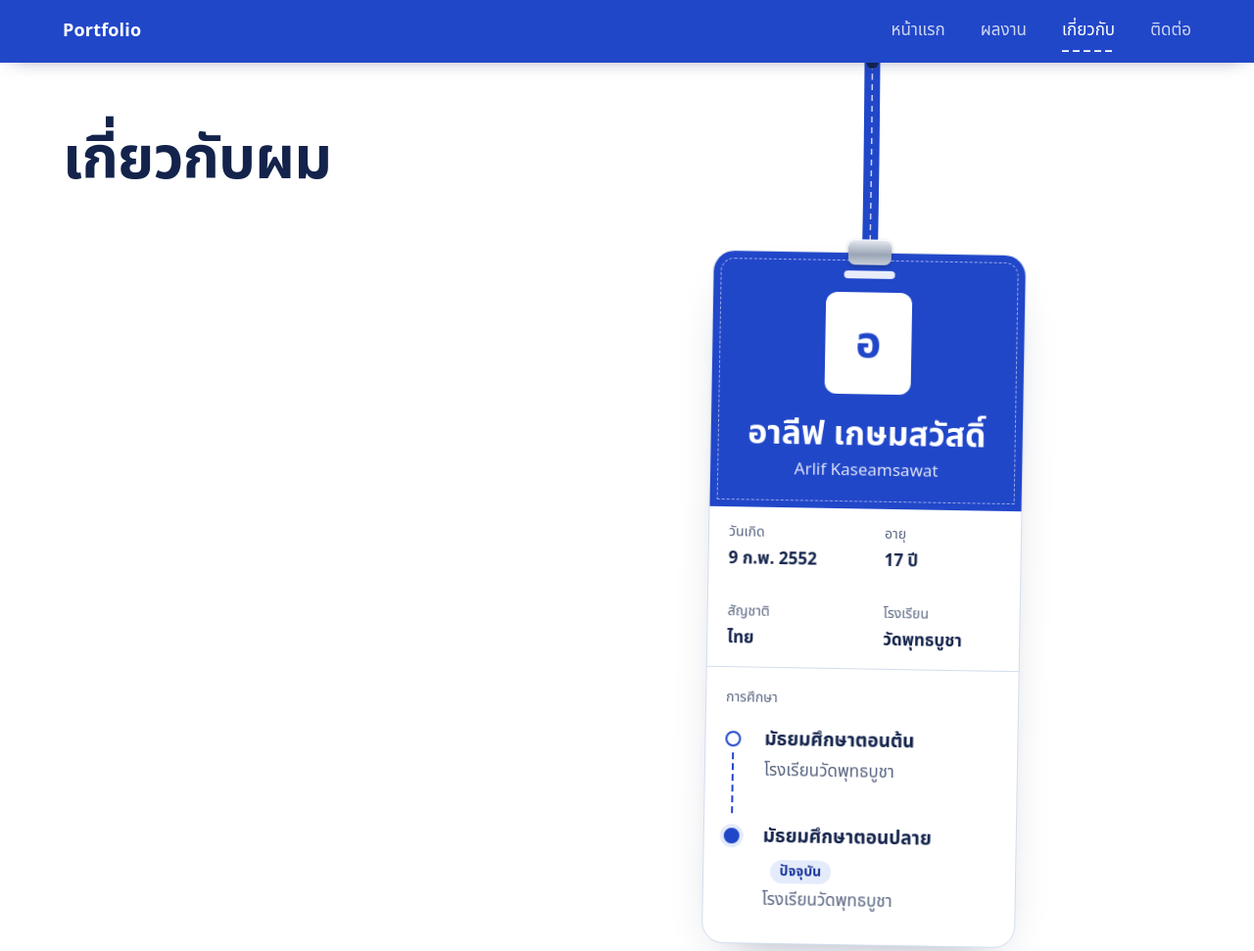
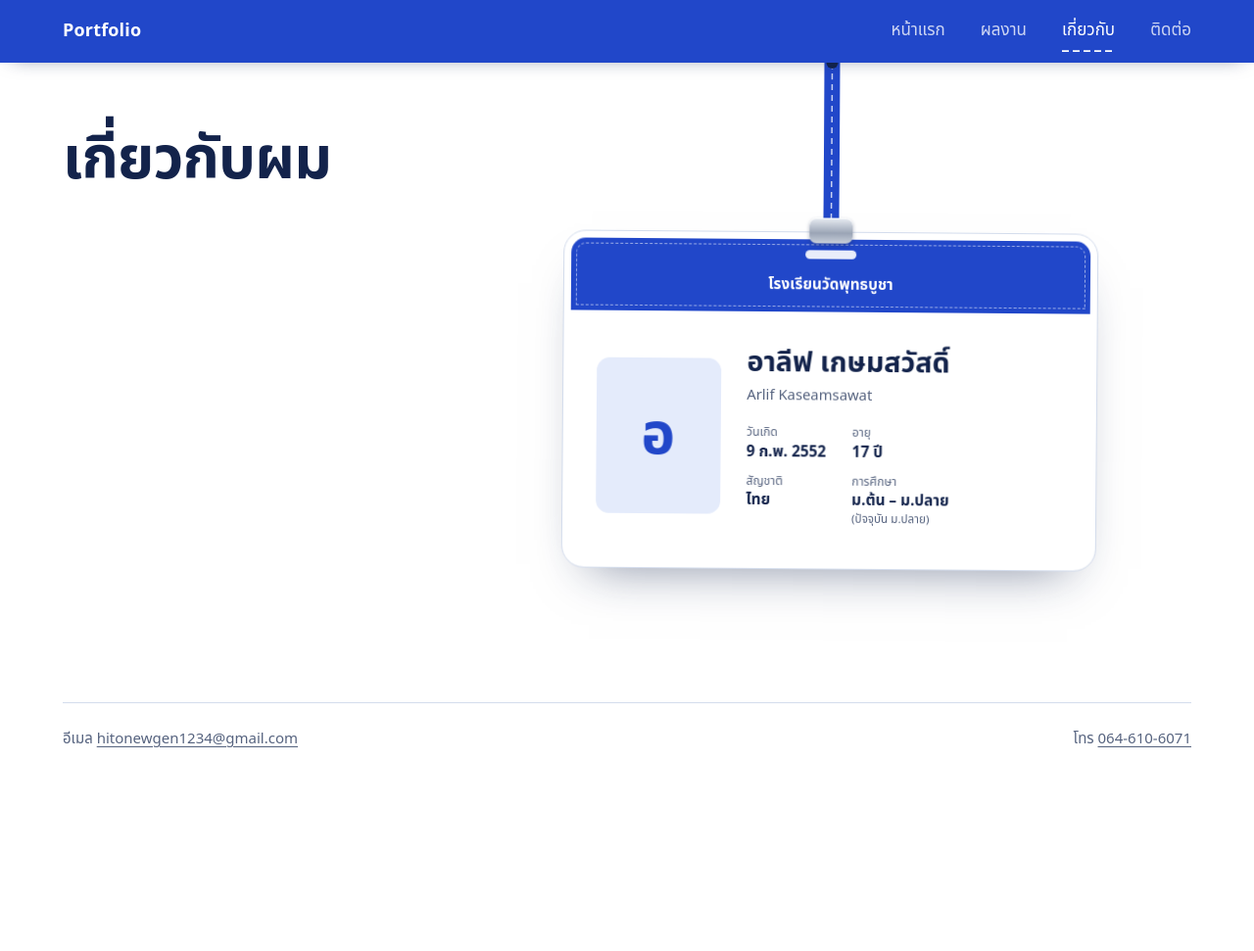
Before and after one commit to HitoAgain/portfolio-v2, a plain HTML site: page about.html in a window 1280 px wide. Shown: the top 971 px of the page at 98% size. After the commit the page ends 800 px from the top, so only its background shows below. Drawn offline with Linux system fonts and the light colour scheme; a web font is replaced by a local one.

Commit message:
Works categories in one grid; about card shaped like a real ID card
- Works: drop the year headings, show every work in one grid newest
  first, with a category per work (activity, certificate, training)
  and filter buttons
- About: landscape card in real ID-card proportions with a white
  plastic edge, text scaling with the card; gentler lanyard swing

Co-Authored-By: Claude Opus 5.5 <noreply@anthropic.com>

```diff
--- a/about.html
+++ b/about.html
@@ -39,34 +39,20 @@
   <div id="lanyard" class="lanyard">
   <svg class="strap" aria-hidden="true"><path class="strap-band"/><path class="strap-stitch"/><circle class="strap-pin" r="6"/></svg>
   <article class="id-card badge" aria-labelledby="id-name">
-    <header class="id-top">
+    <header class="id-head">โรงเรียนวัดพุทธบูชา</header>
+    <div class="id-main">
       <span class="id-photo" aria-hidden="true">อ</span>
-      <div>
+      <div class="id-info">
         <h2 id="id-name" class="id-name">อาลีฟ เกษมสวัสดิ์</h2>
         <p class="id-en" lang="en">Arlif Kaseamsawat</p>
+        <dl class="id-facts">
+          <div><dt>วันเกิด</dt><dd>9 ก.พ. 2552</dd></div>
+          <div><dt>อายุ</dt><dd><span data-age>17</span> ปี</dd></div>
+          <div><dt>สัญชาติ</dt><dd>ไทย</dd></div>
+          <div><dt>การศึกษา</dt><dd>ม.ต้น – ม.ปลาย <small>(ปัจจุบัน ม.ปลาย)</small></dd></div>
+        </dl>
       </div>
-    </header>
-
-    <dl class="id-facts">
-      <div><dt>วันเกิด</dt><dd>9 ก.พ. 2552</dd></div>
-      <div><dt>อายุ</dt><dd><span data-age>17</span> ปี</dd></div>
-      <div><dt>สัญชาติ</dt><dd>ไทย</dd></div>
-      <div><dt>โรงเรียน</dt><dd>วัดพุทธบูชา</dd></div>
-    </dl>
-
-    <section class="id-edu" aria-labelledby="edu-title">
-    <h2 id="edu-title" class="id-label">การศึกษา</h2>
-    <ol class="timeline">
-      <li>
-        <span class="tl-stage">มัธยมศึกษาตอนต้น</span>
-        <span class="tl-school">โรงเรียนวัดพุทธบูชา</span>
-      </li>
-      <li class="now">
-        <span class="tl-stage">มัธยมศึกษาตอนปลาย <span class="tl-now">ปัจจุบัน</span></span>
-        <span class="tl-school">โรงเรียนวัดพุทธบูชา</span>
-      </li>
-    </ol>
-    </section>
+    </div>
   </article>
   </div>
 </main>
--- a/assets/lanyard.js
+++ b/assets/lanyard.js
@@ -11,9 +11,9 @@
   const N = 14;          // rope segments
   const ITER = 16;       // constraint passes per step (higher = stiffer strap)
   const GRAVITY = 0.5;   // px per step²
-  const DAMP = 0.975;    // air drag per step
-  const MAX_V = 18;      // px per step, so a hard throw swings the card instead of looping it over the top
-  const MAX_TILT = 1.2;  // rad (~70°): a badge swings, it doesn't spin
+  const DAMP = 0.955;    // air drag per step (lower = settles sooner)
+  const MAX_V = 11;      // px per step, so a hard throw swings the card instead of looping it over the top
+  const MAX_TILT = 0.55; // rad (~30°): a badge sways, it doesn't spin
   let L = 0, seg = 0, ax = 0, cardW = 0, pts = [], drag = null, raf = 0, last = 0, tilt = 0, tiltGap = 0;
 
   function layout() {
@@ -113,7 +113,7 @@
     if (!drag) return;
     const end = pts[N];
     if (performance.now() - drag.t > 80) { end.px = end.x; end.py = end.y; } // held still: just drop it
-    else { end.px = end.x - (end.x - end.px) * 0.6; end.py = end.y - (end.y - end.py) * 0.6; } // soften the throw
+    else { end.px = end.x - (end.x - end.px) * 0.4; end.py = end.y - (end.y - end.py) * 0.4; } // soften the throw
     drag = null;
     card.classList.remove('grabbing');
     wake();
@@ -123,7 +123,7 @@
 
   stage.classList.add('live');
   layout();
-  pts = hang(still ? 0 : Math.min(160, ax * 0.6));
+  pts = hang(still ? 0 : Math.min(70, ax * 0.3)); // small entrance sway
   if (still) {
     pts = hang(0);
     pts.forEach((p, i) => { p.y = (i / N) * L; p.py = p.y; });
--- a/assets/style.css
+++ b/assets/style.css
@@ -200,56 +200,59 @@ body:has(.admin-fab:not([hidden])) .site-foot { padding-bottom: 5rem; } /* keep
 .type.typed::after { animation: caret .9s steps(1) 3 forwards; } /* blink a few times, then go away */
 @keyframes caret { 50% { opacity: 0; } 100% { opacity: 0; } }
 
-/* About: a student ID card */
+/* About: a landscape student ID card (real ID-card proportions) hanging on a lanyard */
+.about-page { overflow-x: clip; } /* a swinging card must not cause sideways scrolling */
+.lanyard { --strap: 90px; position: relative; margin-top: 1.5rem; }
+@media (min-width: 52rem) {
+  .about-page { display: grid; grid-template-columns: minmax(0, .8fr) minmax(34rem, 1.4fr); align-items: start; }
+  .lanyard { --strap: 170px; margin-top: calc(-1 * clamp(2.5rem, 8vh, 4.5rem)); } /* strap starts at the navbar */
+}
 .id-card {
-  max-width: 42rem;
-  margin-top: 2rem;
-  border: 1px solid var(--seam);
+  position: relative;
+  container-type: inline-size; /* text inside scales with the card, like a printed card */
+  display: flex;
+  flex-direction: column;
+  width: min(34rem, 100%);
+  aspect-ratio: 85.6 / 54;
+  margin: 2rem auto 0;
+  border: 7px solid var(--shirt); /* the white plastic edge */
   border-radius: 22px;
   background: var(--shirt);
-  overflow: hidden;
-  box-shadow: 0 24px 50px -30px rgb(19 35 75 / .45);
+  outline: 1px solid var(--seam);
+  box-shadow: 0 26px 50px -28px rgb(19 35 75 / .55);
 }
-.id-top {
-  display: flex;
-  align-items: center;
-  gap: 1.25rem;
-  padding: 1.5rem clamp(1.25rem, 4vw, 2rem);
+.id-head {
+  padding: max(1.75rem, 6.5cqi) 4cqi 2.4cqi;
+  border-radius: 15px 15px 0 0;
   background: var(--thread);
   color: #fff;
+  font-size: max(.75rem, 2.9cqi);
+  font-weight: 600;
+  text-align: center;
   outline: 1.5px dashed rgb(255 255 255 / .55); /* stitched edge, like a sewn-on name patch */
-  outline-offset: -8px;
+  outline-offset: -6px;
 }
+.id-main { flex: 1; display: flex; align-items: center; gap: 5cqi; padding: 4cqi 5cqi; }
 .id-photo {
   display: grid;
   place-items: center;
   flex: none;
-  width: 4.5rem;
-  height: 5.5rem;
-  border-radius: 12px;
-  background: var(--shirt);
+  width: 24cqi;
+  aspect-ratio: 4 / 5;
+  border-radius: 2.5cqi;
+  background: var(--thread-soft);
   color: var(--thread);
-  font-size: 2.25rem;
+  font-size: 11cqi;
   font-weight: 700;
 }
-.id-name { margin: 0; font-size: clamp(1.5rem, 4.5vw, 2.1rem); line-height: 1.3; }
-.id-en { margin: 0; color: rgb(255 255 255 / .85); }
-.id-facts { display: grid; grid-template-columns: repeat(2, 1fr); margin: 0; border-bottom: 1px solid var(--seam); }
-@media (min-width: 36rem) { .id-facts { grid-template-columns: repeat(4, 1fr); } }
-.id-facts div { padding: 1rem clamp(1.25rem, 4vw, 2rem); }
-.id-facts dt, .id-label { color: var(--slate); font-size: .875rem; font-weight: 400; }
-.id-facts dd { margin: 0; font-weight: 600; }
-.id-edu { padding: 1.25rem clamp(1.25rem, 4vw, 2rem) 1.75rem; }
-.id-label { margin: 0 0 1rem; line-height: 1.5; }
+.id-info { min-width: 0; }
+.id-name { margin: 0; font-size: max(1.125rem, 5.4cqi); line-height: 1.25; }
+.id-en { margin: .1em 0 0; color: var(--slate); font-size: max(.8125rem, 2.8cqi); }
+.id-facts { display: grid; grid-template-columns: repeat(2, auto); justify-content: start; gap: 1.8cqi 5cqi; margin: 3cqi 0 0; }
+.id-facts dt { color: var(--slate); font-size: max(.6875rem, 2.3cqi); line-height: 1.5; }
+.id-facts dd { margin: 0; font-size: max(.8125rem, 2.9cqi); font-weight: 600; line-height: 1.4; }
+.id-facts small { display: block; color: var(--slate); font-size: max(.6875rem, 2.2cqi); font-weight: 400; }
 
-/* Lanyard: the card hangs on a strap and can be dragged (assets/lanyard.js adds .live) */
-.about-page { overflow-x: clip; } /* a flung card must not cause sideways scrolling */
-.lanyard { --strap: 90px; position: relative; margin-top: 1.5rem; }
-@media (min-width: 52rem) {
-  .about-page { display: grid; grid-template-columns: minmax(0, 1fr) minmax(24rem, 1.3fr); align-items: start; }
-  .lanyard { --strap: 190px; margin-top: calc(-1 * clamp(2.5rem, 8vh, 4.5rem)); } /* strap starts at the navbar */
-}
-.badge { width: min(20rem, 100%); margin-inline: auto; }
 .strap { display: none; }
 .lanyard.live .strap { display: block; position: absolute; inset: 0; width: 100%; height: 100%; overflow: visible; pointer-events: none; }
 .strap-band { fill: none; stroke: var(--thread); stroke-width: 16; stroke-linecap: round; stroke-linejoin: round; }
@@ -267,17 +270,11 @@ body:has(.admin-fab:not([hidden])) .site-foot { padding-bottom: 5rem; } /* keep
   will-change: transform;
 }
 .lanyard.live .badge.grabbing { cursor: grabbing; }
-.badge { position: relative; overflow: visible; }
-.badge .id-top { flex-direction: column; padding-top: 2.5rem; border-radius: 21px 21px 0 0; text-align: center; }
-.badge .id-photo { width: 5.5rem; height: 6.5rem; font-size: 2.75rem; }
-.badge .id-facts { grid-template-columns: repeat(2, 1fr); }
-.badge .id-facts div { padding: .85rem 1.25rem; }
-.badge .id-edu { padding-inline: 1.25rem; }
 /* metal clip over the slot at the top of the card */
 .badge::before {
   content: "";
   position: absolute;
-  top: -14px;
+  top: -22px;
   left: 50%;
   z-index: 2;
   width: 2.75rem;
@@ -290,7 +287,7 @@ body:has(.admin-fab:not([hidden])) .site-foot { padding-bottom: 5rem; } /* keep
 .badge::after {
   content: "";
   position: absolute;
-  top: 1.1rem;
+  top: .7rem;
   left: 50%;
   width: 3.25rem;
   height: .55rem;
@@ -298,34 +295,6 @@ body:has(.admin-fab:not([hidden])) .site-foot { padding-bottom: 5rem; } /* keep
   background: rgb(255 255 255 / .9);
   translate: -50% 0;
 }
-.timeline { position: relative; margin: 0; padding: 0; list-style: none; }
-.timeline li { position: relative; padding: 0 0 2.25rem 2.5rem; }
-.timeline li:last-child { padding-bottom: 0; }
-.timeline li::before {
-  content: "";
-  position: absolute;
-  left: 0;
-  top: .45em;
-  width: 1rem;
-  height: 1rem;
-  border: 2px solid var(--thread);
-  border-radius: 50%;
-  background: var(--shirt);
-}
-.timeline li.now::before { background: var(--thread); box-shadow: 0 0 0 4px var(--thread-soft); }
-.timeline li:not(:last-child)::after {
-  content: "";
-  position: absolute;
-  left: calc(.5rem - 1px);
-  top: calc(.45em + 1.35rem);
-  bottom: .35rem;
-  width: 2px;
-  color: var(--thread);
-  background: repeating-linear-gradient(180deg, currentColor 0 7px, transparent 7px 11px);
-}
-.tl-stage { display: block; font-size: 1.1875rem; font-weight: 600; }
-.tl-school { color: var(--slate); }
-.tl-now { display: inline-block; margin-left: .5rem; padding: 0 .6rem; border-radius: 999px; background: var(--thread-soft); color: var(--thread-deep); font-size: .875rem; font-weight: 600; }
 
 /* Contact */
 .contact-list { margin: 3rem 0 0; padding: 0; list-style: none; }
@@ -365,9 +334,15 @@ body:has(.admin-fab:not([hidden])) .site-foot { padding-bottom: 5rem; } /* keep
 .empty { margin: 3rem 0 0; padding: 2.5rem 1.5rem; border: 1px solid var(--seam); border-radius: 14px; color: var(--slate); text-align: center; }
 .empty p { margin: 0 0 1rem; }
 .img-loading { margin: 0; padding: 2.5rem 1rem; border-radius: 8px; background: var(--cotton); color: var(--slate); text-align: center; }
-.year-group { margin-top: 3rem; }
-.year { display: flex; align-items: baseline; gap: .9rem; margin: 0 0 .5rem; font-size: 1.75rem; line-height: 1.3; font-variant-numeric: tabular-nums; }
-.year small { color: var(--slate); font-size: .9375rem; font-weight: 400; }
+.chips { display: flex; flex-wrap: wrap; gap: .5rem; margin-top: 1.75rem; }
+.chip { display: inline-flex; align-items: center; gap: .45rem; min-height: 2.5rem; padding: .3rem 1rem; border: 1.5px solid var(--seam); border-radius: 999px; background: var(--shirt); color: var(--navy); font: inherit; font-size: .9688rem; font-weight: 500; cursor: pointer; transition: border-color .2s, background-color .2s, color .2s; }
+.chip span { color: var(--slate); font-size: .8125rem; font-variant-numeric: tabular-nums; }
+.chip:hover { border-color: var(--thread); }
+.chip[aria-pressed="true"] { border-color: var(--thread); background: var(--thread); color: #fff; }
+.chip[aria-pressed="true"] span { color: rgb(255 255 255 / .8); }
+.cards .empty { grid-column: 1 / -1; margin: 0; }
+.work-meta { display: flex; flex-wrap: wrap; align-items: center; justify-content: space-between; gap: .25rem .75rem; }
+.work-cat { padding: 0 .6rem; border-radius: 999px; background: var(--thread-soft); color: var(--thread-deep); font-size: .8125rem; font-weight: 600; line-height: 1.8; }
 
 .cards { display: grid; grid-template-columns: repeat(auto-fill, minmax(min(100%, 19rem), 1fr)); gap: 1.25rem; margin-top: 1.25rem; }
 .work {
```
Also changed, not shown: assets/works.js (+30 -16 lines), works.html (+8 -0 lines).
